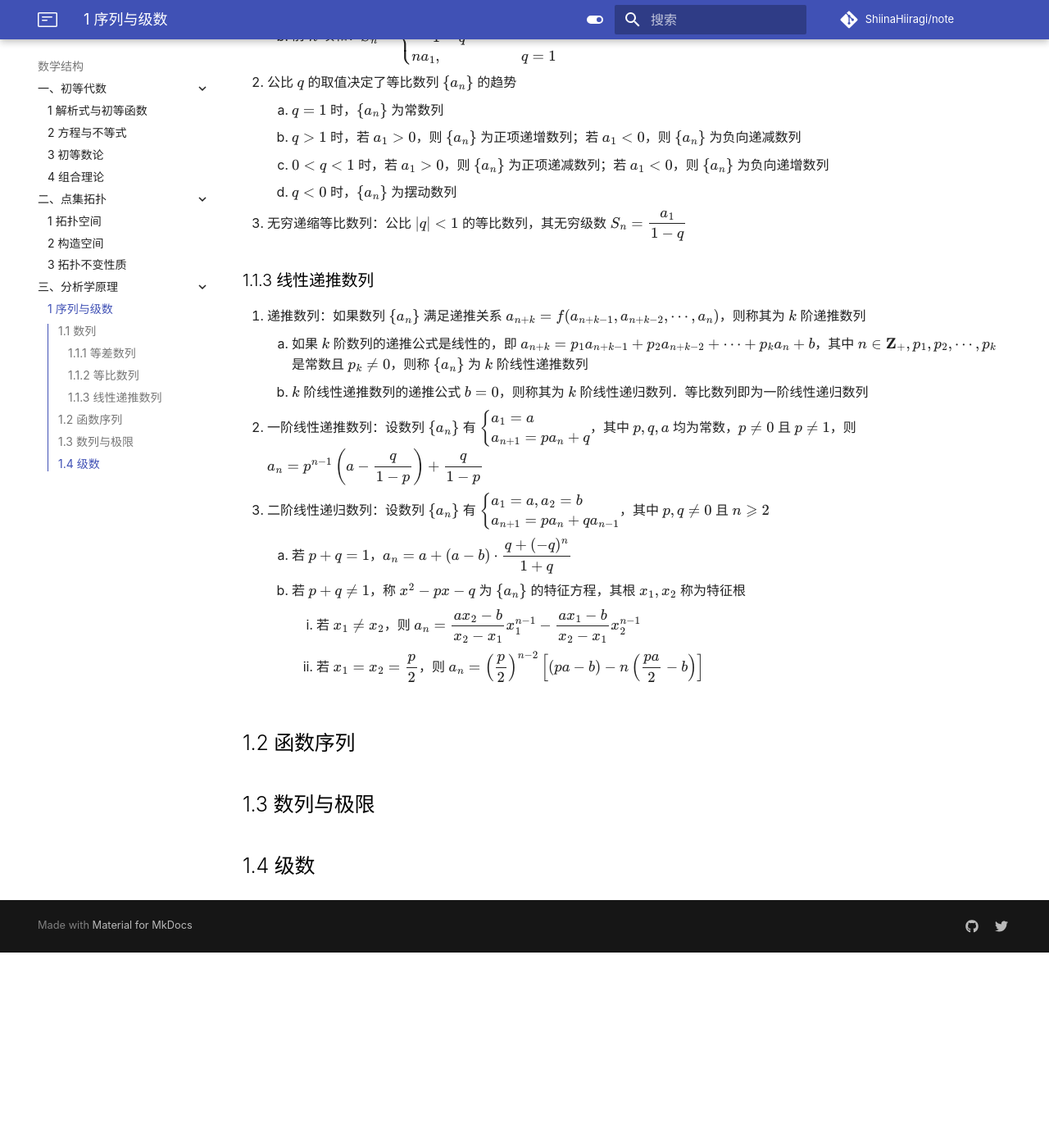
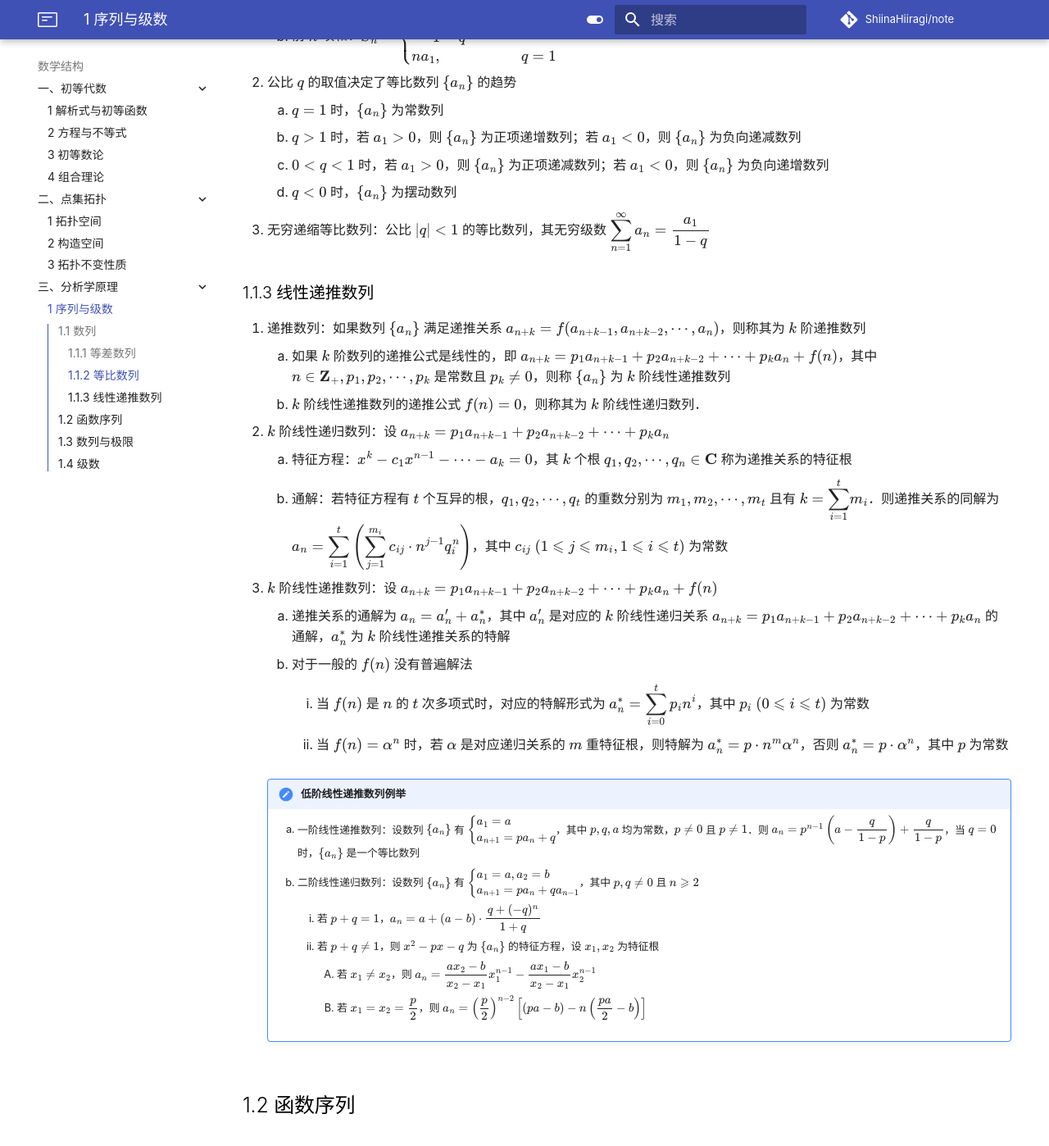
Before and after one commit to ShiinaHiiragi/note, an MkDocs documentation site: the page built from docs/math/anly/seq.md, in a window 1280 px wide and 1400 px high, scrolled down 2322 px. Shown: the whole window at 82% size. Built offline with MkDocs 1.6.1 and Material for MkDocs 9.7.7, drawn with Linux system fonts in a browser that asks for light colours; comment, search, counter and statistics services are not loaded; before the commit the page ends 3484 px from its top, so only the background shows below that.

Commit message:
finish alg

```diff
--- a/docs/math/anly/seq.md
+++ b/docs/math/anly/seq.md
@@ -57,18 +57,29 @@
     2. $q > 1$ 时，若 $a_1 > 0$，则 $\{a_n\}$ 为正项递增数列；若 $a_1 < 0$，则 $\{a_n\}$ 为负向递减数列
     3. $0 < q < 1$ 时，若 $a_1 > 0$，则 $\{a_n\}$ 为正项递减数列；若 $a_1 < 0$，则 $\{a_n\}$ 为负向递增数列
     4. $q < 0$ 时，$\{a_n\}$ 为摆动数列
-3. 无穷递缩等比数列：公比 $|q| < 1$ 的等比数列，其无穷级数 $S_n = \dfrac{a_1}{1 - q}$
+3. 无穷递缩等比数列：公比 $|q| < 1$ 的等比数列，其无穷级数 ${\displaystyle \sum_{n=1}^\infty a_n = \dfrac{a_1}{1 - q}}$
 
 ### 1.1.3 线性递推数列
 1. 递推数列：如果数列 $\{a_n\}$ 满足递推关系 $a_{n+k} = f(a_{n+k-1}, a_{n+k-2}, \cdots, a_n)$，则称其为 $k$ 阶递推数列
-    1. 如果 $k$ 阶数列的递推公式是线性的，即 $a_{n+k} = p_1 a_{n+k-1} + p_2 a_{n+k-2} + \cdots + p_k a_n + b$，其中 $n \in \mathbf Z_+, p_1, p_2, \cdots, p_k$ 是常数且 $p_k \neq 0$，则称 $\{a_n\}$ 为 $k$ 阶线性递推数列
-    2. $k$ 阶线性递推数列的递推公式 $b = 0$，则称其为 $k$ 阶线性递归数列．等比数列即为一阶线性递归数列
-2. 一阶线性递推数列：设数列 $\{a_n\}$ 有 $\left\{\begin{aligned} & a_1 = a \\ & a_{n+1} = p a_n + q \end{aligned}\right.$，其中 $p, q, a$ 均为常数，$p \neq 0$ 且 $p \neq 1$，则 $a_n = p^{n-1}\left(a - \dfrac{q}{1 - p}\right) + \dfrac{q}{1 - p}$
-3. 二阶线性递归数列：设数列 $\{a_n\}$ 有 $\left\{\begin{aligned} & a_1 = a, a_2 = b \\ & a_{n + 1} = p a_n + q a_{n - 1} \end{aligned}\right.$，其中 $p, q \neq 0$ 且 $n \geqslant 2$
-    1. 若 $p + q = 1$，$a_n = a + (a - b) \cdot \dfrac{q + (-q)^n}{1 + q}$
-    2. 若 $p + q \neq 1$，称 $x^2 - px - q$ 为 $\{a_n\}$ 的特征方程，其根 $x_1, x_2$ 称为特征根
-        1. 若 $x_1 \neq x_2$，则 $a_n = \dfrac{ax_2 - b}{x_2 - x_1} x_1^{n-1} - \dfrac{ax_1 - b}{x_2 - x_1} x_2^{n-1}$
-        2. 若 $x_1 = x_2 = \dfrac p2$，则 $a_n = \left(\dfrac p2\right)^{n-2} \left[\left(pa - b\right) - n\left(\dfrac{pa}{2} - b\right)\right]$
+    1. 如果 $k$ 阶数列的递推公式是线性的，即 $a_{n+k} = p_1 a_{n+k-1} + p_2 a_{n+k-2} + \cdots + p_k a_n + f(n)$，其中 $n \in \mathbf Z_+, p_1, p_2, \cdots, p_k$ 是常数且 $p_k \neq 0$，则称 $\{a_n\}$ 为 $k$ 阶线性递推数列
+    2. $k$ 阶线性递推数列的递推公式 $f(n) = 0$，则称其为 $k$ 阶线性递归数列．
+2. $k$ 阶线性递归数列：设 $a_{n+k} = p_1 a_{n+k-1} + p_2 a_{n+k-2} + \cdots + p_k a_n$
+    1. 特征方程：$x^k - c_1 x^{n-1} - \cdots - a_k = 0$，其 $k$ 个根 $q_1, q_2, \cdots, q_n \in \mathbf C$ 称为递推关系的特征根
+    2. 通解：若特征方程有 $t$ 个互异的根，$q_1, q_2, \cdots, q_t$ 的重数分别为 $m_1, m_2, \cdots, m_t$ 且有 $k = {\displaystyle \sum_{i=1}^t} m_i$．则递推关系的同解为 $a_n = {\displaystyle \sum_{i=1}^t \left(\sum_{j=1}^{m_i} c_{ij} \cdot n^{j-1} q_i^n\right)}$，其中 $c_{ij} \ (1 \leqslant j \leqslant m_i, 1 \leqslant i \leqslant t)$ 为常数
+3. $k$ 阶线性递推数列：设 $a_{n+k} = p_1 a_{n+k-1} + p_2 a_{n+k-2} + \cdots + p_k a_n + f(n)$
+    1. 递推关系的通解为 $a_n = a_n' + a_n^*$，其中 $a_n'$ 是对应的 $k$ 阶线性递归关系 $a_{n+k} = p_1 a_{n+k-1} + p_2 a_{n+k-2} + \cdots + p_k a_n$ 的通解，$a_n^*$ 为 $k$ 阶线性递推关系的特解
+    2. 对于一般的 $f(n)$ 没有普遍解法
+        1. 当 $f(n)$ 是 $n$ 的 $t$ 次多项式时，对应的特解形式为 $a_n^* = {\displaystyle \sum_{i=0}^t p_i n^i}$，其中 $p_i \ (0 \leqslant i \leqslant t)$ 为常数
+        2. 当 $f(n) = \alpha^n$ 时，若 $\alpha$ 是对应递归关系的 $m$ 重特征根，则特解为 $a_n^* = p \cdot n^m \alpha^n$，否则 $a_n^* = p \cdot \alpha^n$，其中 $p$ 为常数
+
+    !!! note "低阶线性递推数列例举"
+
+        1. 一阶线性递推数列：设数列 $\{a_n\}$ 有 $\left\{\begin{aligned} & a_1 = a \\ & a_{n+1} = p a_n + q \end{aligned}\right.$，其中 $p, q, a$ 均为常数，$p \neq 0$ 且 $p \neq 1$．则 $a_n = p^{n-1}\left(a - \dfrac{q}{1 - p}\right) + \dfrac{q}{1 - p}$，当 $q = 0$ 时，$\{a_n\}$ 是一个等比数列
+        2. 二阶线性递归数列：设数列 $\{a_n\}$ 有 $\left\{\begin{aligned} & a_1 = a, a_2 = b \\ & a_{n + 1} = p a_n + q a_{n - 1} \end{aligned}\right.$，其中 $p, q \neq 0$ 且 $n \geqslant 2$
+            1. 若 $p + q = 1$，$a_n = a + (a - b) \cdot \dfrac{q + (-q)^n}{1 + q}$
+            2. 若 $p + q \neq 1$，则 $x^2 - px - q$ 为 $\{a_n\}$ 的特征方程，设 $x_1, x_2$ 为特征根
+                1. 若 $x_1 \neq x_2$，则 $a_n = \dfrac{ax_2 - b}{x_2 - x_1} x_1^{n-1} - \dfrac{ax_1 - b}{x_2 - x_1} x_2^{n-1}$
+                2. 若 $x_1 = x_2 = \dfrac p2$，则 $a_n = \left(\dfrac p2\right)^{n-2} \left[\left(pa - b\right) - n\left(\dfrac{pa}{2} - b\right)\right]$
 
 ## 1.2 函数序列
 
```
Also changed, not shown: docs/index.md (+2 -4 lines), docs/math/alg/comb.md (+12 -3 lines).
